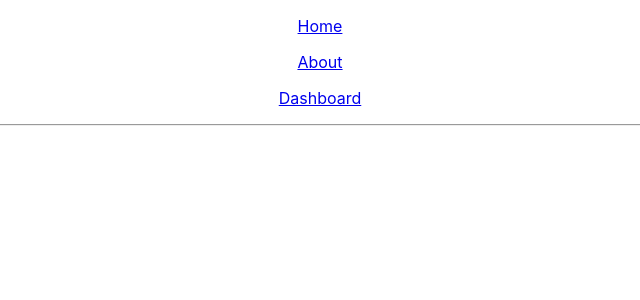
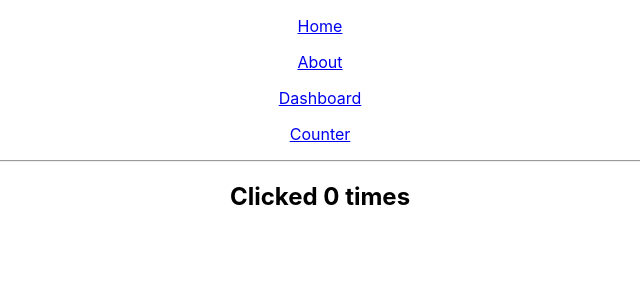
Before and after one commit to ks-nishan/react-practise-app, a React (Create React App) app: page /hover in a window 1280 px wide. Shown: the top 300 px of the page, without its empty margins (320-960 px from the left). Built offline with nearby package versions, Linux system fonts and the light colour scheme.

Commit message:
render prop functionality as a parameter

```diff
--- a/src/App.js
+++ b/src/App.js
@@ -3,6 +3,9 @@ import "./App.css";
 import Home from "./components/home";
 import About from "./components/about";
 import Dashboard from "./components/dashboard";
+import Counter from "./components/counter";
+import ClickCounter from "./components/clickCounter";
+import MouseHoverCounter from "./components/mouseHover";
 
 function App() {
   return (
@@ -16,12 +19,37 @@ function App() {
       <p>
         <a href="dashboard">Dashboard</a>
       </p>
+      <p>
+        <a href="counter">Counter</a>
+      </p>
       <hr></hr>
       <BrowserRouter>
         <Routes>
           <Route exact path="/home" element={<Home />} />
           <Route exact path="/about" element={<About />} />
           <Route exact path="/dashboard" element={<Dashboard />} />
+          <Route
+            exact
+            path="/counter"
+            element={
+              <Counter
+                render={(count, incrementCount) => (
+                  <ClickCounter count={count} incrementCount={incrementCount} />
+                )}
+              />
+            }
+          />
+          <Route
+            exact
+            path="/hover"
+            element={
+              <Counter
+                render={(count, incrementCount) => (
+                  <MouseHoverCounter count={count} incrementCount={incrementCount} />
+                )}
+              />
+            }
+          />
         </Routes>
       </BrowserRouter>
     </div>
--- /dev/null
+++ b/src/components/clickCounter.jsx
@@ -0,0 +1,19 @@
+import React from 'react'
+
+function ClickCounter(props) {
+    // const [count, setCount] = useState(0);
+
+    // let incrementCount = () => {
+    //     setCount((prevCount) => {
+    //         return prevCount + 1;
+    //     })
+    // }
+    const {count, incrementCount } = props
+  return (
+    <div>
+        <button onClick={incrementCount}>Clicked {count} times</button>
+    </div>
+  )
+}
+
+export default ClickCounter
--- /dev/null
+++ b/src/components/counter.jsx
@@ -0,0 +1,18 @@
+import React, {useState} from 'react'
+
+function Counter(props) {
+    const [count, setCount] = useState(0);
+
+    let incrementCount = () => {
+        setCount((prevCount) => {
+            return prevCount + 1;
+        })
+    }
+  return (
+    <div>
+        {props.render(count, incrementCount)}
+    </div>
+  )
+}
+
+export default Counter
--- /dev/null
+++ b/src/components/mouseHover.jsx
@@ -0,0 +1,19 @@
+import React from 'react'
+
+function MouseHoverCounter(props) {
+    // const [count, setCount] = useState(0);
+
+    // let incrementCount = () => {
+    //     setCount((prevCount) => {
+    //         return prevCount + 1;
+    //     })
+    // }
+    const {count, incrementCount } = props
+  return (
+    <div>
+        <h2 onMouseOver={incrementCount}>Clicked {count} times</h2>
+    </div>
+  )
+}
+
+export default MouseHoverCounter
```
